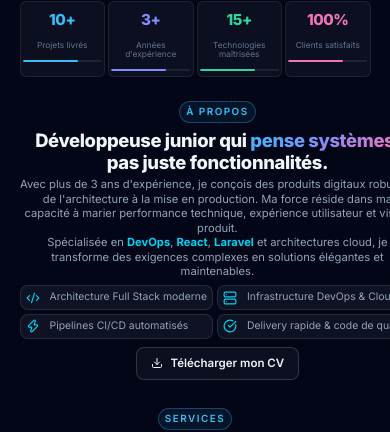
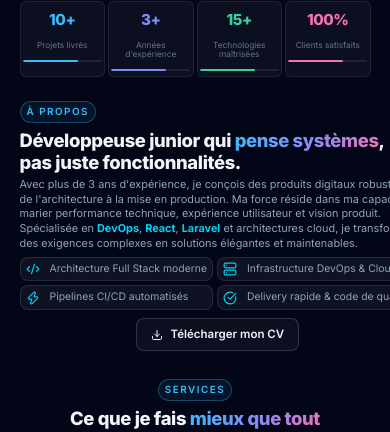
Before and after one commit to mmilinda/FolioMM, a React (Vite) app: page / in a window 390 px wide. Shown: the part 856-1288 px from the top of the page. Built offline with nearby package versions, Linux system fonts and the light colour scheme; no server answers.

Commit message:
fix: align About text to the left with smaller font, and increase project card image height to 112px on mobile

```diff
--- a/src/components/About.jsx
+++ b/src/components/About.jsx
@@ -21,22 +21,22 @@ export default function About() {
           initial={{ opacity: 0, x: -40 }}
           animate={inView ? { opacity: 1, x: 0 } : {}}
           transition={{ duration: 0.8, ease: "easeOut" }}
-          className="text-center sm:text-left"
+          className="text-left"
         >
           <span className="section-eyebrow">À propos</span>
-          <h2 className="section-title text-xl sm:text-3xl font-extrabold mb-2">
+          <h2 className="section-title text-base sm:text-3xl font-extrabold mb-1.5 text-left">
             Développeuse junior qui{" "}
             <span className="gradient-text">pense systèmes</span>,
             <br className="hidden sm:inline" /> pas juste fonctionnalités.
           </h2>
 
-          <p className="about-text text-xs sm:text-base text-slate-300 leading-relaxed">
+          <p className="about-text text-[11px] sm:text-base text-slate-300 leading-snug text-left">
             Avec plus de 3 ans d'expérience, je conçois des produits digitaux robustes
             de l'architecture à la mise en production. Ma force réside dans ma capacité
             à marier performance technique, expérience utilisateur et vision produit.
           </p>
 
-          <p className="about-text text-xs sm:text-base text-slate-300 leading-relaxed mt-2">
+          <p className="about-text text-[11px] sm:text-base text-slate-300 leading-snug mt-1.5 text-left">
             Spécialisée en <strong className="text-cyan-400">DevOps</strong>,{" "}
             <strong className="text-cyan-400">React</strong>,{" "}
             <strong className="text-cyan-400">Laravel</strong> et architectures cloud,
--- a/src/components/ProjectCard.jsx
+++ b/src/components/ProjectCard.jsx
@@ -11,7 +11,7 @@ export default function ProjectCard({ project }) {
       className="group project-card relative overflow-hidden rounded-xl sm:rounded-2xl border border-white/10 bg-white/5 backdrop-blur-md flex flex-col transition-all duration-300 w-full max-w-[270px] sm:max-w-none mx-auto"
     >
       {/* ── Image ───────────────────────────────── */}
-      <div className="relative h-16 sm:h-44 md:h-48 overflow-hidden shrink-0">
+      <div className="relative h-28 sm:h-44 md:h-48 overflow-hidden shrink-0">
         <img
           src={project.image}
           onError={(e) => {
--- a/src/index.css
+++ b/src/index.css
@@ -1641,9 +1641,9 @@ body {
   }
 
   .about-text {
-    font-size: 0.7rem !important;
-    line-height: 1.3 !important;
-    text-align: center !important;
+    font-size: 0.68rem !important;
+    line-height: 1.35 !important;
+    text-align: left !important;
   }
 
   .about-highlights {
@@ -1703,7 +1703,7 @@ body {
     margin-bottom: 0.35rem !important;
   }
 
-  /* 5. SECTION RÉALISATIONS: Fully visible 85px project cards */
+  /* 5. SECTION RÉALISATIONS: Visible 112px project card images */
   .projects-grid {
     gap: 6px !important;
   }
@@ -1716,7 +1716,7 @@ body {
   }
 
   .project-card-img {
-    height: 85px !important;
+    height: 112px !important;
   }
 
   .project-card > div[style*="height: 200px"],
```
